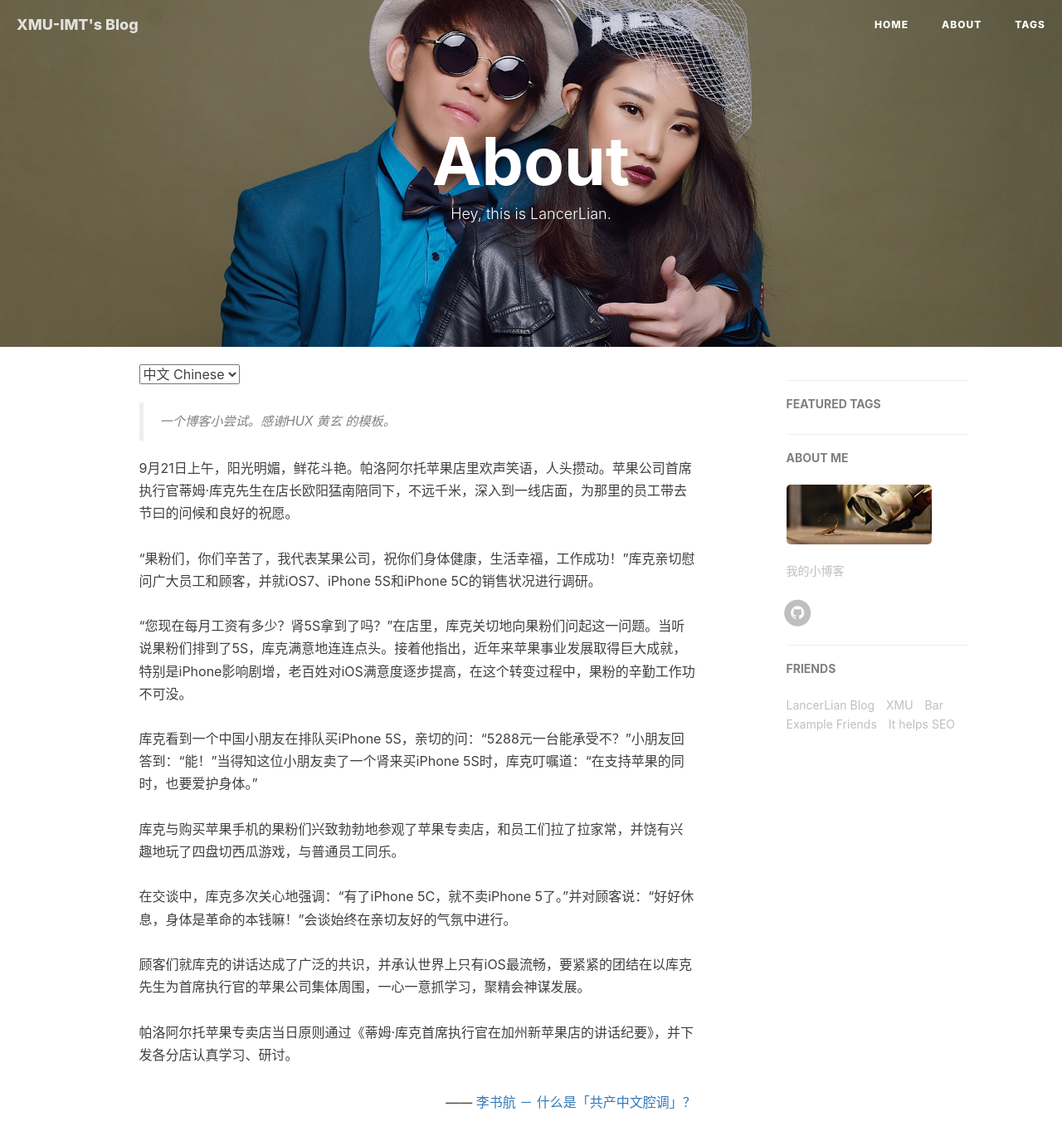
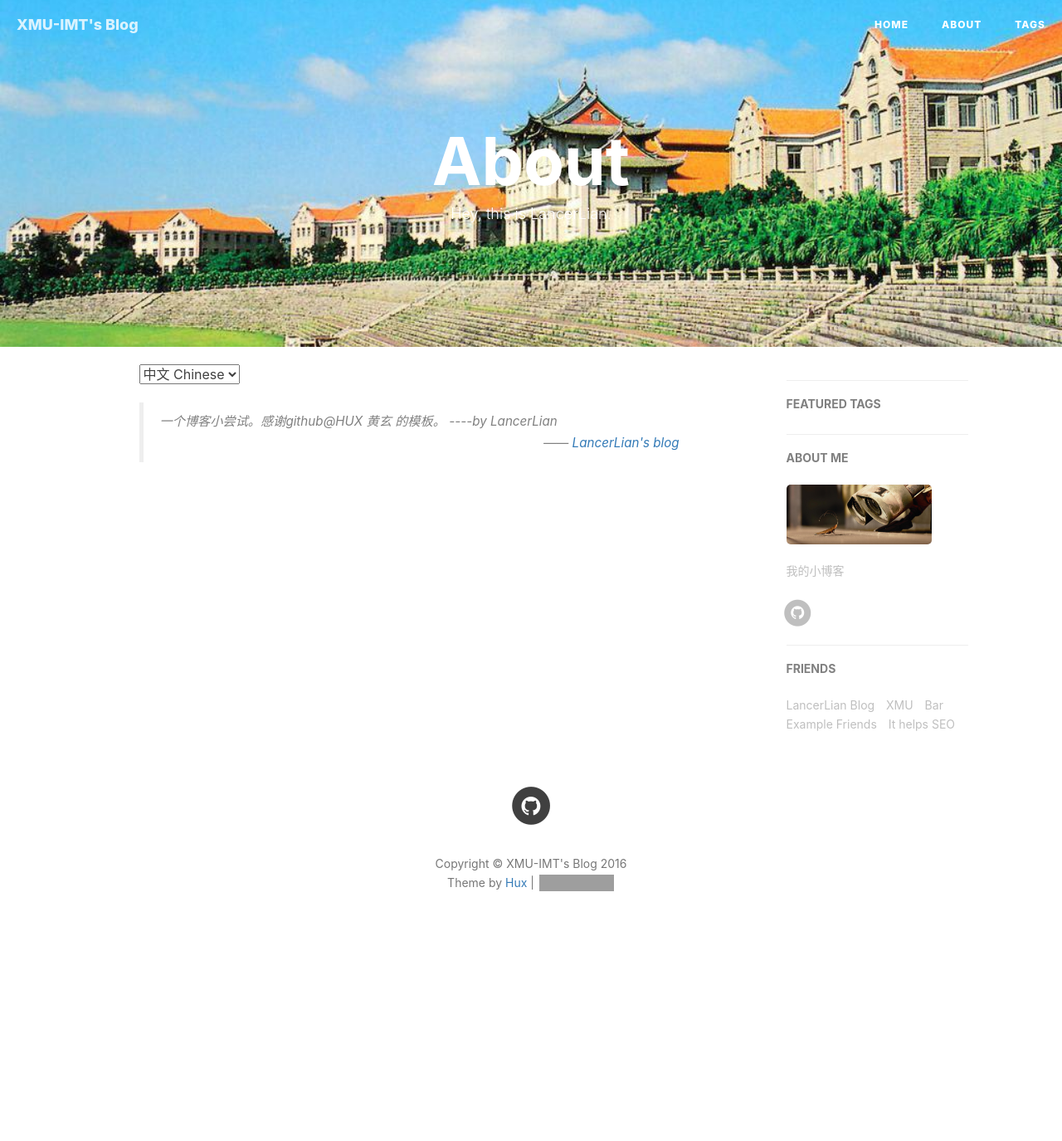
Before and after one commit to XMU-IMT/xmu-imt.github.io, a Jekyll site: the page built from about.html, in a window 1280 px wide and 1400 px high. Shown: the top 1375 px of the window at 83% size. Built offline with Jekyll 4.4.1, drawn with Linux system fonts in a browser that asks for light colours; nearby versions of some CDN libraries; comment, search, counter and statistics services are not loaded; grey boxes are pictures that could not be loaded.

Commit message:
Add files via upload

```diff
--- a/about.html
+++ b/about.html
@@ -2,7 +2,7 @@
 layout: page
 title: "About"
 description: "Hey, this is LancerLian."
-header-img: "img/about-bg.jpg"
+header-img: "img/xmu2.jpg"
 ---
 
 <!-- Language Selector -->
@@ -14,21 +14,18 @@ header-img: "img/about-bg.jpg"
 <!-- Chinese Version -->
 <div class="zh post-container">
     <blockquote>
-        一个博客小尝试。感谢HUX 黄玄 的模板。
+        一个博客小尝试。感谢github@HUX 黄玄 的模板。   ----by LancerLian
+	<p style="text-align:right;">
+        —— <a href="https://LancerLian.github.io">LancerLian's blog </a>
+    </p>
     </blockquote>
-    9月21日上午，阳光明媚，鲜花斗艳。帕洛阿尔托苹果店里欢声笑语，人头攒动。苹果公司首席执行官蒂姆·库克先生在店长欧阳猛南陪同下，不远千米，深入到一线店面，为那里的员工带去节曰的问候和良好的祝愿。<br><br>“果粉们，你们辛苦了，我代表某果公司，祝你们身体健康，生活幸福，工作成功！”库克亲切慰问广大员工和顾客，并就iOS7、iPhone 5S和iPhone 5C的销售状况进行调研。 <br><br>“您现在每月工资有多少？肾5S拿到了吗？”在店里，库克关切地向果粉们问起这一问题。当听说果粉们排到了5S，库克满意地连连点头。接着他指出，近年来苹果事业发展取得巨大成就，特别是iPhone影响剧增，老百姓对iOS满意度逐步提高，在这个转变过程中，果粉的辛勤工作功不可没。<br><br>库克看到一个中国小朋友在排队买iPhone 5S，亲切的问：“5288元一台能承受不？”小朋友回答到：“能！”当得知这位小朋友卖了一个肾来买iPhone 5S时，库克叮嘱道：“在支持苹果的同时，也要爱护身体。”<br><br>库克与购买苹果手机的果粉们兴致勃勃地参观了苹果专卖店，和员工们拉了拉家常，并饶有兴趣地玩了四盘切西瓜游戏，与普通员工同乐。<br><br>在交谈中，库克多次关心地强调：“有了iPhone 5C，就不卖iPhone 5了。”并对顾客说：“好好休息，身体是革命的本钱嘛！”会谈始终在亲切友好的气氛中进行。<br><br>顾客们就库克的讲话达成了广泛的共识，并承认世界上只有iOS最流畅，要紧紧的团结在以库克先生为首席执行官的苹果公司集体周围，一心一意抓学习，聚精会神谋发展。<br>
-    <br>帕洛阿尔托苹果专卖店当日原则通过《蒂姆·库克首席执行官在加州新苹果店的讲话纪要》，并下发各分店认真学习、研讨。
-
-    <p style="text-align:right;">
-        —— <a href="http://www.zhihu.com/question/19687065">李书航 － 什么是「共产中文腔调」？ </a>
-    </p>
 
 </div>
 
 <!-- English Version -->
 <div class="en post-container">
     <blockquote>
-        Designer or Engineer, things in between.
+        Designed by LancerLian, template by HUX.
     </blockquote>
 
     <p>
--- a/index.html
+++ b/index.html
@@ -1,6 +1,6 @@
 ---
 layout: page
-description: "Boilerplate of XMU-IMT Blog"
+description: "厦门大学智能多媒体实验室"
 ---
 
 {% for post in paginator.posts %}
```
